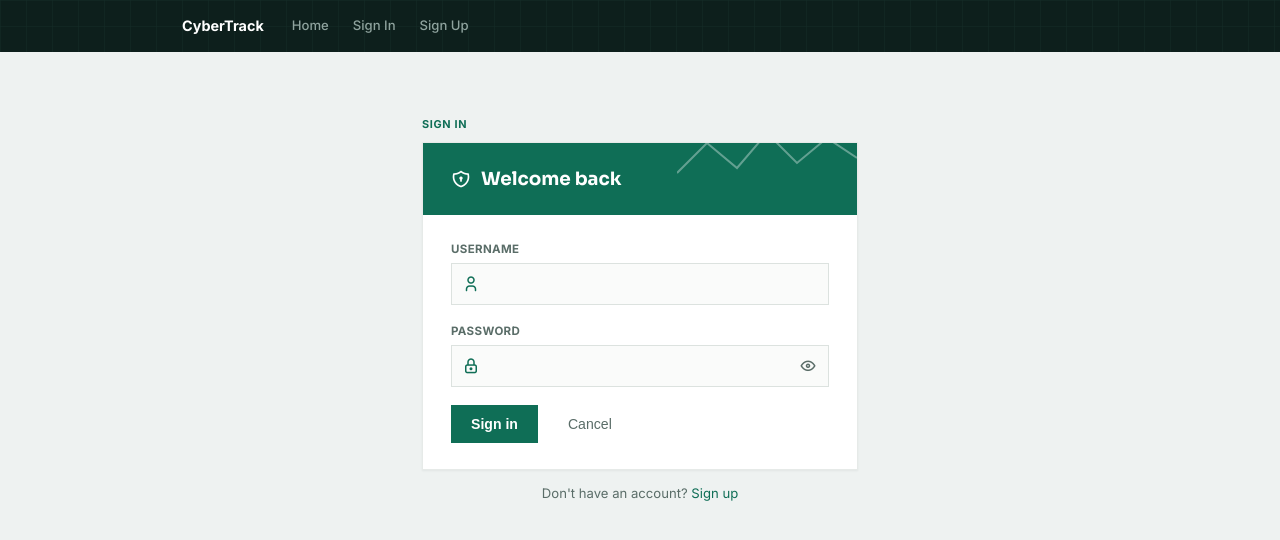
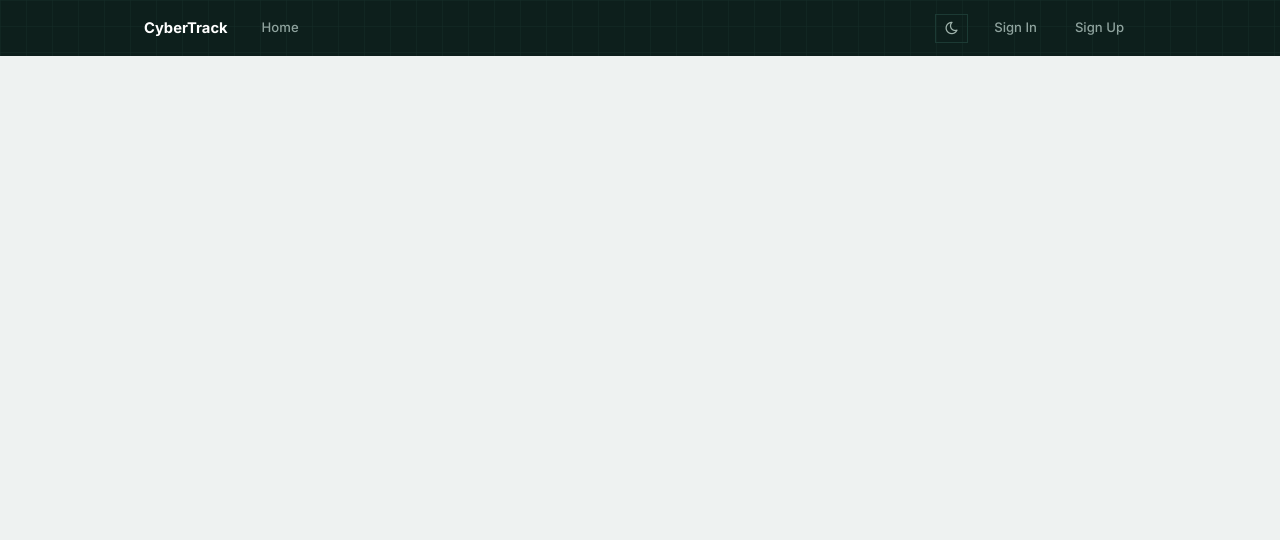
Before and after one commit to IDAC1899/cyber-tracking-frontend, a React (Vite) app: page /threats/new in a window 1280 px wide. Before the commit this address led to /sign-in. Shown: the top 540 px of the page. Built offline with nearby package versions, Linux system fonts and the light colour scheme; no server answers.

Commit message:
Added dark mode toggle, removed search feature, and redesigned NavBar layout

```diff
--- a/src/App.jsx
+++ b/src/App.jsx
@@ -13,14 +13,6 @@ import ProtectedRoute from './components/ProtectedRoute/ProtectedRoute';
 import IncidentList from './pages/Incidents/IncidentList';
 import IncidentDetails from './pages/Incidents/IncidentDetails';
 import IncidentForm from './pages/Incidents/IncidentForm';
-
-import ThreatList from './pages/Threats/ThreatList';
-import ThreatDetails from './pages/Threats/ThreatDetails';
-import ThreatForm from './pages/Threats/ThreatForm';
-
-import InvestigationList from './pages/Investigations/InvestigationList';
-import InvestigationDetails from './pages/Investigations/InvestigationDetails';
-import InvestigationForm from './pages/Investigations/InvestigationForm';
 
 import { UserContext } from './contexts/UserContext';
 
@@ -51,40 +43,6 @@ const App = () => {
           path='/incidents/:incidentId/edit'
           element={<ProtectedRoute><IncidentForm /></ProtectedRoute>}
         />
-
-        <Route
-          path='/threats'
-          element={<ProtectedRoute><ThreatList /></ProtectedRoute>}
-        />
-        <Route
-          path='/threats/new'
-          element={<ProtectedRoute><ThreatForm /></ProtectedRoute>}
-        />
-        <Route
-          path='/threats/:threatId'
-          element={<ProtectedRoute><ThreatDetails /></ProtectedRoute>}
-        />
-        <Route
-          path='/threats/:threatId/edit'
-          element={<ProtectedRoute><ThreatForm /></ProtectedRoute>}
-        />
-
-        <Route
-          path='/investigations'
-          element={<ProtectedRoute><InvestigationList /></ProtectedRoute>}
-        />
-        <Route
-          path='/investigations/new'
-          element={<ProtectedRoute><InvestigationForm /></ProtectedRoute>}
-        />
-        <Route
-          path='/investigations/:investigationId'
-          element={<ProtectedRoute><InvestigationDetails /></ProtectedRoute>}
-        />
-        <Route
-          path='/investigations/:investigationId/edit'
-          element={<ProtectedRoute><InvestigationForm /></ProtectedRoute>}
-        />
       </Routes>
     </>
   );
--- a/src/components/NavBar/NavBar.jsx
+++ b/src/components/NavBar/NavBar.jsx
@@ -1,13 +1,21 @@
 // src/components/NavBar/NavBar.jsx
 
-import { useContext } from 'react';
+import { useContext, useState, useEffect } from 'react';
 import { Link, useLocation } from 'react-router';
 
 import { UserContext } from '../../contexts/UserContext';
 
+const initials = (name) => (name || '?').slice(0, 2).toUpperCase();
+
 const NavBar = () => {
   const { user, setUser } = useContext(UserContext);
   const location = useLocation();
+  const [isDark, setIsDark] = useState(() => localStorage.getItem('theme') === 'dark');
+
+  useEffect(() => {
+    document.documentElement.setAttribute('data-theme', isDark ? 'dark' : 'light');
+    localStorage.setItem('theme', isDark ? 'dark' : 'light');
+  }, [isDark]);
 
   const handleSignOut = () => {
     localStorage.removeItem('token');
@@ -16,10 +24,23 @@ const NavBar = () => {
 
   const isActive = (path) => location.pathname.startsWith(path);
 
+  const themeToggle = (
+    <button
+      type="button"
+      className="theme-toggle"
+      onClick={() => setIsDark(!isDark)}
+      aria-label={isDark ? 'Switch to light mode' : 'Switch to dark mode'}
+    >
+      <i className={`ti ti-${isDark ? 'sun' : 'moon'}`} aria-hidden="true"></i>
+    </button>
+  );
+
   return (
     <nav>
+      <div className="nav-inner">
         {user ? (
-        <ul>
+          <>
+            <ul className="nav-links">
               <li className="nav-brand">
                 <svg width="16" height="16" viewBox="0 0 24 24" fill="none" stroke="#5dcaa5" strokeWidth="2">
                   <path d="M12 2 L20 6 V12 C20 17 16.5 20.5 12 22 C7.5 20.5 4 17 4 12 V6 Z" />
@@ -34,18 +55,37 @@ const NavBar = () => {
               </li>
               <li><Link to="/threats">Threats</Link></li>
               <li><Link to="/investigations">Investigations</Link></li>
-          <li className="nav-spacer"></li>
-          <li>Welcome, {user.username}</li>
-          <li><Link to="/" onClick={handleSignOut}>Sign out</Link></li>
             </ul>
+
+            <ul className="nav-controls">
+              <li>{themeToggle}</li>
+              <li className="nav-divider"></li>
+              <li className="nav-user">
+                <div className="nav-avatar">{initials(user.username)}</div>
+                {user.username}
+              </li>
+              <li>
+                <button type="button" className="btn-signout" onClick={handleSignOut}>
+                  Sign out
+                </button>
+              </li>
+            </ul>
+          </>
         ) : (
-        <ul>
+          <>
+            <ul className="nav-links">
               <li className="nav-brand">CyberTrack</li>
               <li><Link to="/">Home</Link></li>
+            </ul>
+
+            <ul className="nav-controls">
+              <li>{themeToggle}</li>
               <li><Link to="/sign-in">Sign In</Link></li>
               <li><Link to="/sign-up">Sign Up</Link></li>
             </ul>
+          </>
         )}
+      </div>
     </nav>
   );
 };
--- a/src/index.css
+++ b/src/index.css
@@ -16,6 +16,8 @@
 
   --critical: #c0392b;
   --critical-bg: #fdecea;
+  --high: #c1440e;
+  --high-bg: #fdece0;
   --medium: #b26a00;
   --medium-bg: #fff2df;
   --low: #2e7d32;
@@ -24,6 +26,46 @@
   --info-bg: #e3edfa;
 
   --radius: 0px; /* flat, angular corners throughout */
+}
+
+/* ===== Dark mode — overrides the same variables, nothing else needs to change ===== */
+[data-theme='dark'] {
+  --bg: #10201d;
+  --white: #182b27;
+  --border: #2a4038;
+  --text: #eef2f1;
+  --text-muted: #9fb3ac;
+
+  --teal-tint: #1c3a34;
+  --teal-tint-border: #2a4d43;
+
+  --critical-bg: #3a1f1c;
+  --high-bg: #3a2618;
+  --medium-bg: #3a2f18;
+  --low-bg: #1d3320;
+  --info-bg: #1a2c3d;
+}
+
+[data-theme='dark'] .incident-row,
+[data-theme='dark'] .details-card,
+[data-theme='dark'] .stat-card,
+[data-theme='dark'] .form-card,
+[data-theme='dark'] .severity-chart,
+[data-theme='dark'] .category-chart,
+[data-theme='dark'] .activity-feed,
+[data-theme='dark'] .team-list {
+  box-shadow: none;
+}
+
+[data-theme='dark'] .icon-chip-gray,
+[data-theme='dark'] .severity-chart-track,
+[data-theme='dark'] .category-chart-track,
+[data-theme='dark'] .team-track {
+  background: #24382f;
+}
+
+[data-theme='dark'] .watermark-gray {
+  stroke: #24382f;
 }
 
 * {
@@ -58,7 +100,7 @@ nav {
   background: var(--dark);
   position: relative;
   overflow: hidden;
-  height: 52px;
+  height: 56px;
 }
 
 nav::before {
@@ -69,16 +111,33 @@ nav::before {
   opacity: 0.5;
 }
 
-nav ul {
+nav .nav-inner {
   position: relative;
-  max-width: 960px;
+  max-width: 1040px;
   margin: 0 auto;
-  height: 52px;
-  list-style: none;
+  height: 56px;
   display: flex;
   align-items: center;
-  gap: 24px;
-  padding: 0 22px;
+  justify-content: space-between;
+  padding: 0 24px;
+}
+
+nav ul {
+  list-style: none;
+  margin: 0;
+  padding: 0;
+  display: flex;
+  align-items: center;
+  height: 56px;
+  gap: 4px;
+}
+
+nav .nav-links {
+  gap: 4px;
+}
+
+nav .nav-controls {
+  gap: 14px;
 }
 
 nav li {
@@ -89,30 +148,85 @@ nav li {
 nav a {
   color: #8fa39e;
   font-weight: 500;
+  padding: 7px 12px;
+  display: inline-block;
 }
 
-nav a.active,
-nav .nav-active {
+nav a:hover {
   color: #fff;
-  border-bottom: 2px solid var(--teal-light);
-  padding-bottom: 17px;
-  display: inline-flex;
-  align-items: center;
-  gap: 6px;
+  background: rgba(255, 255, 255, 0.06);
+}
+
+nav a.nav-active {
+  color: #fff;
+  background: rgba(93, 202, 165, 0.12);
+  position: relative;
+}
+
+nav a.nav-active::after {
+  content: '';
+  position: absolute;
+  left: 12px;
+  right: 12px;
+  bottom: 0;
+  height: 2px;
+  background: var(--teal-light);
 }
 
 nav .nav-brand {
   color: #fff;
   font-weight: 700;
-  font-size: 0.9rem;
+  font-size: 0.92rem;
   display: flex;
   align-items: center;
   gap: 8px;
-  margin-right: 4px;
+  margin-right: 18px;
 }
 
-nav .nav-spacer {
-  flex: 1;
+/* right-side user group: avatar, name, and a visual divider before it */
+nav .nav-divider {
+  width: 1px;
+  height: 22px;
+  background: #24382f;
+}
+
+nav .nav-user {
+  display: flex;
+  align-items: center;
+  gap: 8px;
+  color: #fff;
+  font-size: 0.8rem;
+  font-weight: 500;
+}
+
+nav .nav-avatar {
+  width: 26px;
+  height: 26px;
+  border-radius: 50%;
+  background: var(--teal);
+  color: #fff;
+  display: flex;
+  align-items: center;
+  justify-content: center;
+  font-size: 10px;
+  font-weight: 700;
+  flex-shrink: 0;
+}
+
+nav .btn-signout {
+  background: none;
+  border: 1px solid #2a4038;
+  color: #9fb3ac;
+  padding: 6px 12px;
+  font-size: 0.76rem;
+  font-weight: 600;
+  cursor: pointer;
+}
+
+nav .btn-signout:hover {
+  color: #fff;
+  border-color: var(--critical);
+  background: rgba(194, 57, 43, 0.12);
 }
 
 /* ===== Eyebrow section labels ===== */
@@ -264,6 +378,7 @@ button,
 
 /* ===== Severity accent bars (left edge of each incident row) ===== */
 .accent-critical { background: var(--critical); }
+.accent-high     { background: var(--high); }
 .accent-medium   { background: var(--medium); }
 .accent-low      { background: var(--low); }
 
@@ -315,6 +430,7 @@ button,
 }
 
 .badge-solid-critical { background: var(--critical); color: #fff; }
+.badge-solid-high     { background: var(--high); color: #fff; }
 .badge-solid-medium   { background: var(--medium); color: #fff; }
 .badge-solid-low      { background: var(--low); color: #fff; }
 
@@ -364,10 +480,12 @@ button,
 }
 
 .severity-dot-critical { background: var(--critical); }
+.severity-dot-high     { background: var(--high); }
 .severity-dot-medium   { background: var(--medium); }
 .severity-dot-low      { background: var(--low); }
 
 .severity-flag-critical { color: var(--critical); }
+.severity-flag-high     { color: var(--high); }
 .severity-flag-medium   { color: var(--medium); }
 .severity-flag-low      { color: var(--low); }
 
@@ -473,7 +591,7 @@ button,
 .form-header-pattern {
   position: absolute;
   right: 0;
-  top: -20px;
+  top: -10px;
   opacity: 0.35;
   pointer-events: none;
 }
@@ -572,6 +690,34 @@ button,
 .form-header-icon-row i {
   font-size: 20px;
   color: #fff;
+}
+
+/* ===== Attachment preview (incident images) ===== */
+.attachment-preview {
+  display: block;
+  max-width: 240px;
+  max-height: 180px;
+  object-fit: cover;
+  border: 1px solid var(--border);
+  margin: 10px 0 16px;
+  cursor: pointer;
+}
+
+/* ===== Theme toggle ===== */
+.theme-toggle {
+  background: none;
+  border: 1px solid #1c3a34;
+  color: #9fb3ac;
+  padding: 6px 8px;
+  cursor: pointer;
+  display: flex;
+  align-items: center;
+  font-size: 15px;
+}
+
+.theme-toggle:hover {
+  color: var(--teal-light);
+  border-color: var(--teal-light);
 }
 
 .form-actions {
@@ -761,6 +907,7 @@ button:disabled,
 }
 
 .stat-card-sub-critical { color: var(--critical); }
+.stat-card-sub-high     { color: var(--high); }
 .stat-card-sub-medium   { color: var(--medium); }
 .stat-card-sub-info     { color: var(--info); }
 
@@ -817,10 +964,12 @@ button:disabled,
 .severity-chart-label-low      { color: var(--low); }
 .severity-chart-label-medium   { color: var(--medium); }
 .severity-chart-label-critical { color: var(--critical); }
+.severity-chart-label-high     { color: var(--high); }
 
 .severity-chart-fill-low      { background: var(--low); }
 .severity-chart-fill-medium   { background: var(--medium); }
 .severity-chart-fill-critical { background: var(--critical); }
+.severity-chart-fill-high     { background: var(--high); }
 
 /* ===== Auth pages (Sign In / Sign Up) ===== */
 .auth-page {
@@ -1001,6 +1150,7 @@ button:disabled,
 }
 
 .activity-title {
+  display: block;
   font-size: 0.84rem;
   font-weight: 600;
   color: var(--text);
```
Lines whose indentation alone changed are shown as unchanged.
